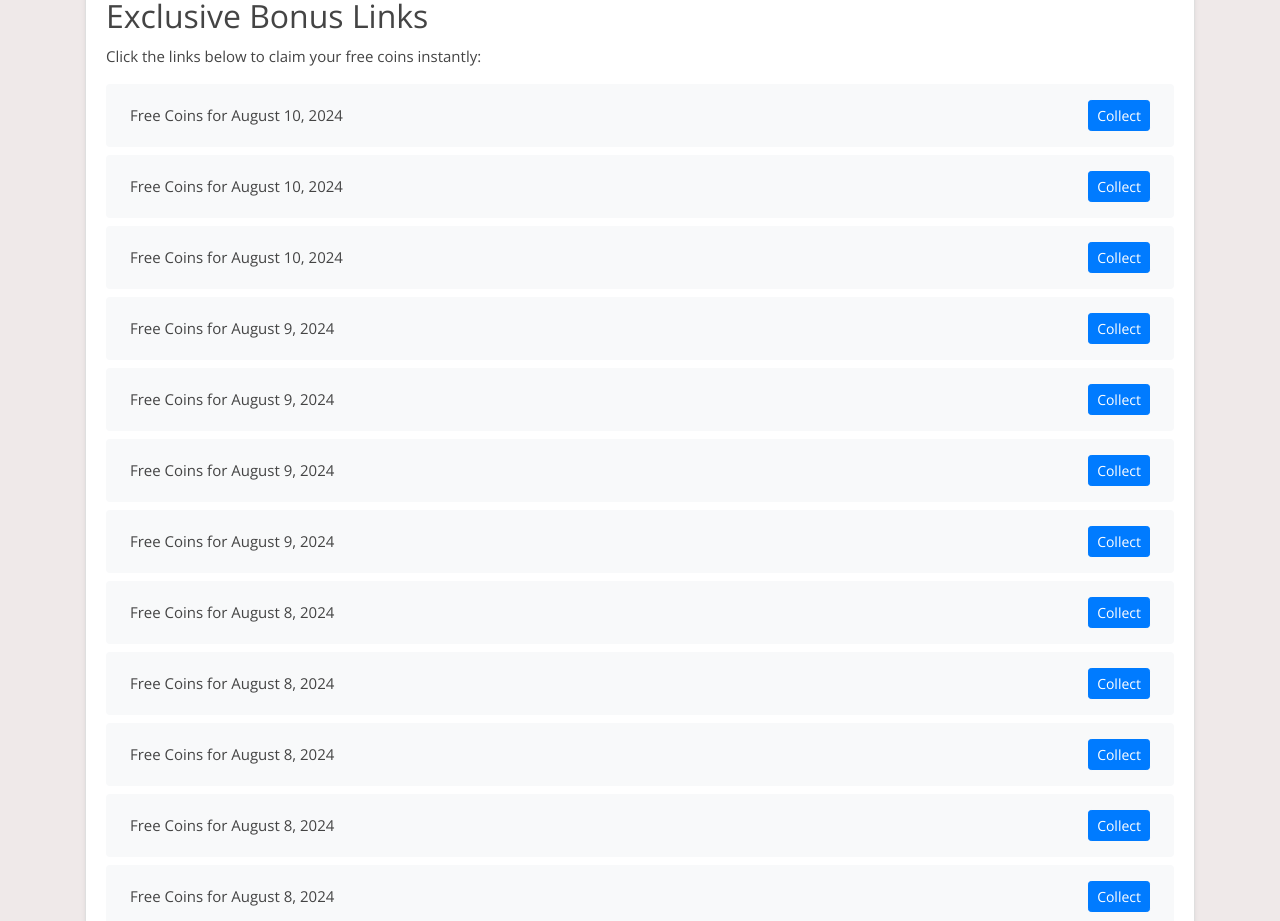
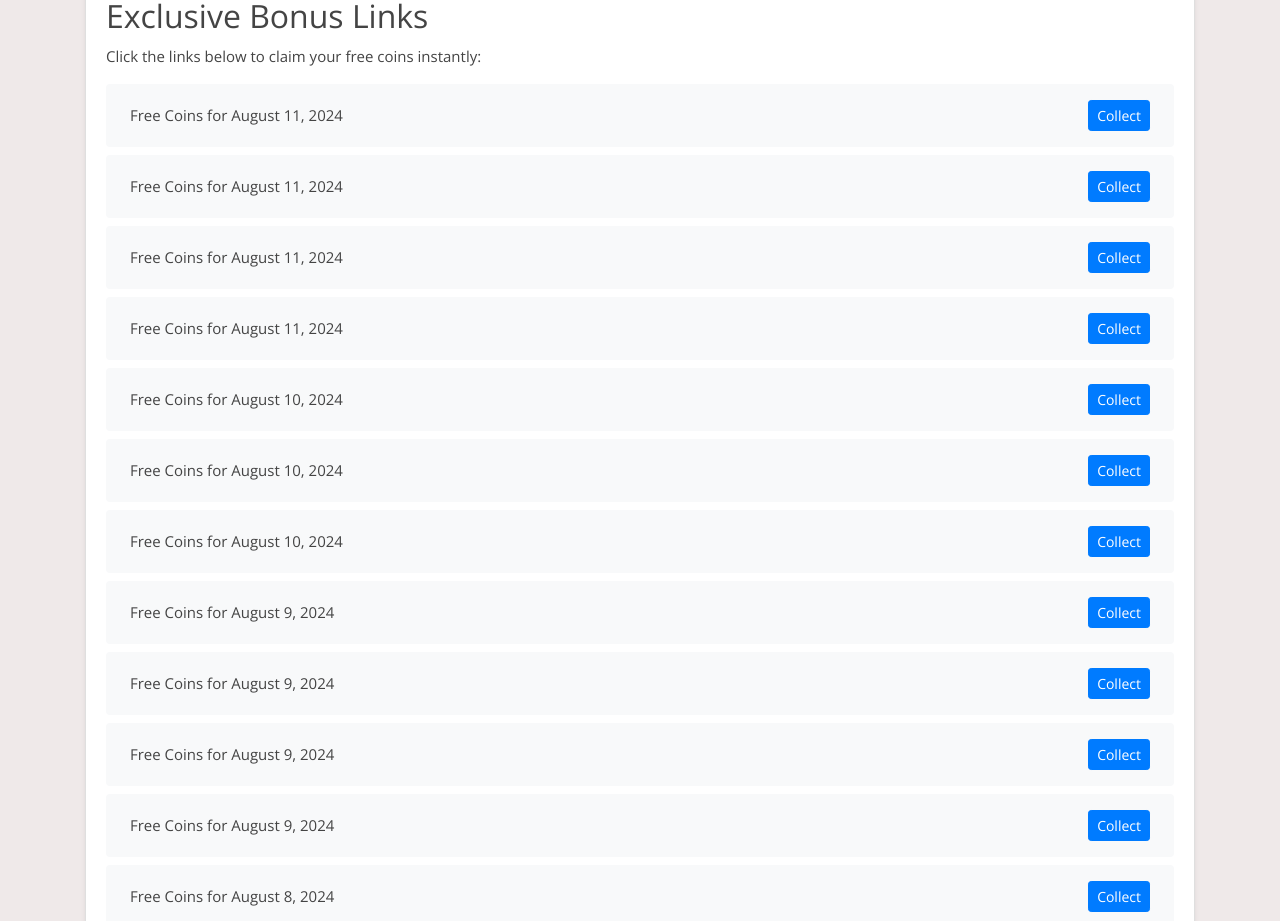
Before and after one commit to Prollad99/bs-net, a Jekyll site: the page built from _posts/2024-08-08-gold-fish-slots.md, in a window 1280 px wide and 1400 px high, scrolled down 425 px. Shown: the part 155-1076 px from the top of the window. Built offline with Jekyll 4.4.1, drawn with Linux system fonts in a browser that asks for light colours; nearby versions of some CDN libraries; comment, search, counter and statistics services are not loaded; some of the changed text lies outside the part shown.

Commit message:
Update gold-fish-slots reward links and last modified date

```diff
--- a/_data/include_files.yml
+++ b/_data/include_files.yml
@@ -80,7 +80,7 @@
   last_modified: 2024-08-09 12:26:26
 
 gold-fish-slots.html:
-  last_modified: 2024-08-10 03:37:57
+  last_modified: 2024-08-11 04:40:30
 
 zynga-poker.html:
   last_modified: 2024-08-11 00:30:53
--- a/_includes/gold-fish-slots.html
+++ b/_includes/gold-fish-slots.html
@@ -1,4 +1,20 @@
 <ul class="list-group mt-3 mb-4">
+  <li class="list-group-item d-flex justify-content-between align-items-center">
+    <span>Free Coins for August 11, 2024</span>
+    <a href="http://bit.ly/3WXlstn" class="btn btn-primary btn-sm">Collect</a>
+  </li>
+  <li class="list-group-item d-flex justify-content-between align-items-center">
+    <span>Free Coins for August 11, 2024</span>
+    <a href="https://bit.ly/4dzYgXg" class="btn btn-primary btn-sm">Collect</a>
+  </li>
+  <li class="list-group-item d-flex justify-content-between align-items-center">
+    <span>Free Coins for August 11, 2024</span>
+    <a href="https://bit.ly/4dfJ1TL" class="btn btn-primary btn-sm">Collect</a>
+  </li>
+  <li class="list-group-item d-flex justify-content-between align-items-center">
+    <span>Free Coins for August 11, 2024</span>
+    <a href="http://bit.ly/4ddcCNL" class="btn btn-primary btn-sm">Collect</a>
+  </li>
   <li class="list-group-item d-flex justify-content-between align-items-center">
     <span>Free Coins for August 10, 2024</span>
     <a href="https://bit.ly/3LSzHsW" class="btn btn-primary btn-sm">Collect</a>
@@ -383,20 +399,4 @@
     <span>Free Coins for August 8, 2024</span>
     <a href="http://bit.ly/4f5sL9q" class="btn btn-primary btn-sm">Collect</a>
   </li>
-  <li class="list-group-item d-flex justify-content-between align-items-center">
-    <span>Free Coins for August 8, 2024</span>
-    <a href="https://bit.ly/3S9Wios" class="btn btn-primary btn-sm">Collect</a>
-  </li>
-  <li class="list-group-item d-flex justify-content-between align-items-center">
-    <span>Free Coins for August 8, 2024</span>
-    <a href="https://bit.ly/468yGGI" class="btn btn-primary btn-sm">Collect</a>
-  </li>
-  <li class="list-group-item d-flex justify-content-between align-items-center">
-    <span>Free Coins for August 8, 2024</span>
-    <a href="https://bit.ly/3zEX1HP" class="btn btn-primary btn-sm">Collect</a>
-  </li>
-  <li class="list-group-item d-flex justify-content-between align-items-center">
-    <span>Free Coins for August 8, 2024</span>
-    <a href="https://bit.ly/4cG51qH" class="btn btn-primary btn-sm">Collect</a>
-  </li>
 </ul>
```
Also changed, not shown: links-json/gold-fish-slots.json (+16 -16 lines).
